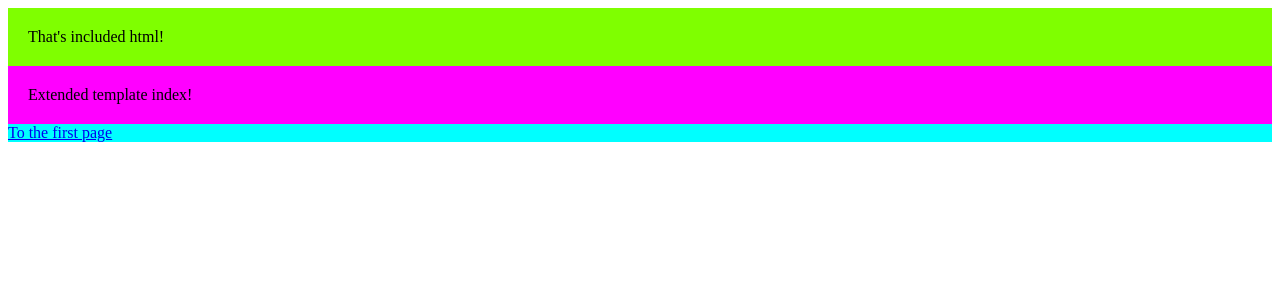
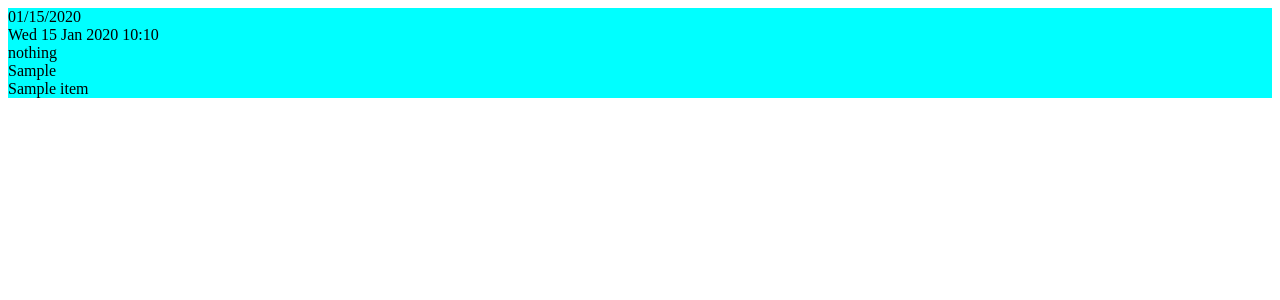
Before and after one commit to AnhelinaMikh/homeworks_web, a Django app: template templates/index.html in a window 1280 px wide. Shown: the top 300 px of the page. Run offline with Django 5.2, Linux system fonts and the light colour scheme; the template is opened without the code that fills it: most values are stand-ins (such as "Sample title", 1, 10 or a date in 2020).

Commit message:
Урок 19: Базовые маршруты, views, include

```diff
--- a/config/settings.py
+++ b/config/settings.py
@@ -9,7 +9,7 @@ https://docs.djangoproject.com/en/5.2/topics/settings/
 For the full list of settings and their values, see
 https://docs.djangoproject.com/en/5.2/ref/settings/
 """
-
+{% load static %}
 import os  #  add import to lection 20? for templates
 
 from pathlib import Path
@@ -129,3 +129,5 @@ STATIC_URL = 'static/'
 # https://docs.djangoproject.com/en/5.2/ref/settings/#default-auto-field
 
 DEFAULT_AUTO_FIELD = 'django.db.models.BigAutoField'
+
+STATICFILES_DIRS = [os.path.join(BASE_DIR, 'static')] #add lesson 20
--- a/myapp/views.py
+++ b/myapp/views.py
@@ -1,3 +1,4 @@
+from datetime import datetime
 from django.http import HttpResponse
 from django.shortcuts import render
 
@@ -32,9 +33,9 @@ def index(request):
         'my_set': my_set,
         'my_tuple': my_tuple,
         'my_class': my_class,
-        'display_num': True #or write False
+        'display_num': True,
+        'now': datetime.now()
     })
-
 # 1st version
 
 # def first(request):
--- a/templates/add.html
+++ b/templates/add.html
@@ -1,4 +1,3 @@
-<!-- templates/add.html -->
 <div style="padding: 20px; background-color: chartreuse">
-  That's included html!
+  Hello {{ name }} !
 </div>
--- a/templates/index.html
+++ b/templates/index.html
@@ -1,8 +1,9 @@
-{% extends 'base.html' %} {% block content %} {% include 'add.html' %}
-<div style="padding: 20px; background-color: fuchsia">
-  Extended template index!
-</div>
-<a href="{% url 'first' %}">To the first page</a>
+{% extends 'base.html' %} {% block content %}
+<div>{{ now| date:"SHORT_DATE_FORMAT" }}</div>
+<div>{{ now|date:"D d M Y" }} {{ value|time:"H:i" }}</div>
+<div>{{ not_exist|default:"nothing" }}</div>
+<div>{{ my_str | capfirst }}</div>
+<div>{{ my_list | join:"**" }}</div>
 {% endblock %}
 
 <!-- #1st variant web -->
@@ -118,5 +119,3 @@
 Кликни на неё — она должна вести на http://127.0.0.1:8000/first/
 
 Там должна открыться страница с текстом "Это страница First" -->
-
-<!-- 7 Extends и block at the beginning -->
```
